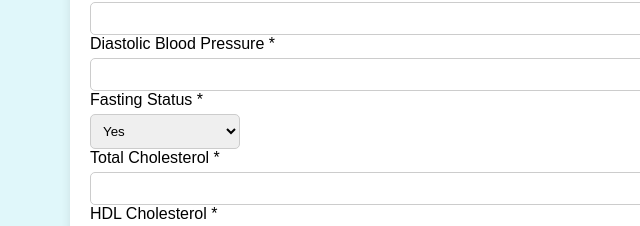
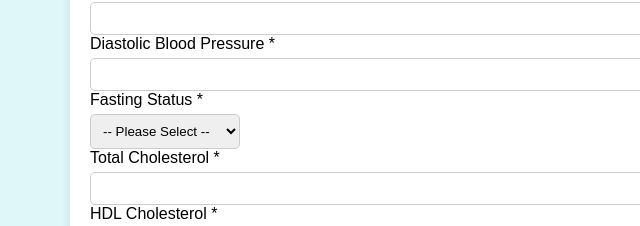
Before and after one commit to Sangeetha-CareHalo/WISEWOMAN_Fillable_Form, a website: page public/index.html in a window 1280 px wide. Shown: the part 3089-3315 px from the top of the page, 0-640 px from the left. Drawn offline with Linux system fonts and the light colour scheme.

Commit message:
Add default option to fasting status select

```diff
--- a/public/index.html
+++ b/public/index.html
@@ -410,6 +410,7 @@
   <div class='form-field'>
     <label for='fasting_status'>Fasting Status *</label>
     <select name='fasting_status' id='fasting_status' required  class="input-sm">
+       <option value="">-- Please Select --</option>
       <option value='Yes'>Yes</option>
       <option value='No'>No</option>
     </select>
```
